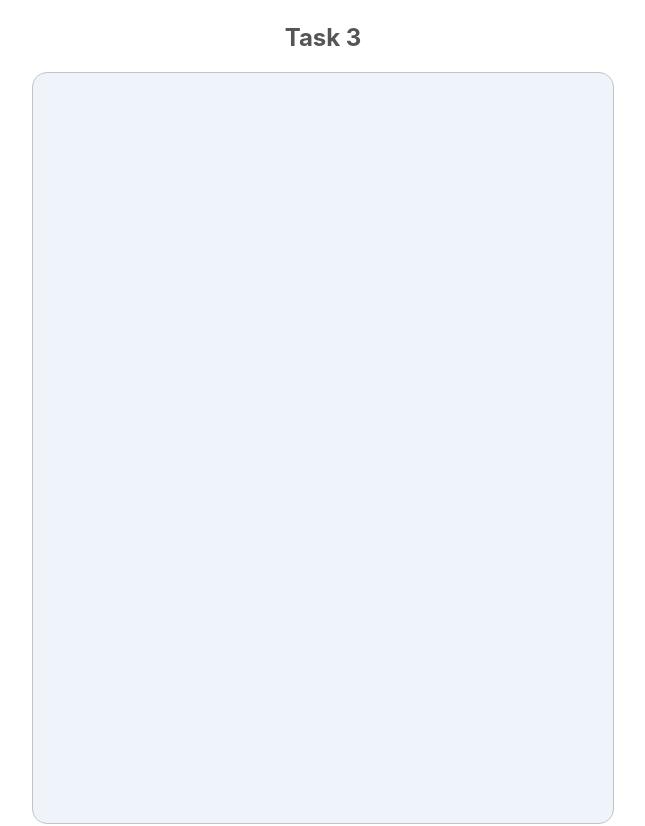
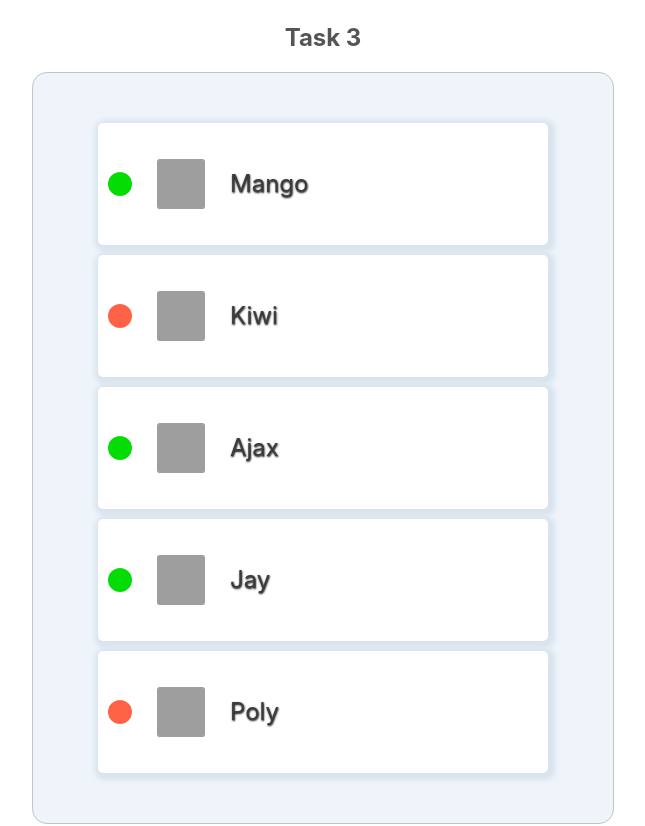
Before and after one commit to urt2509/goit-react-hw-01-components, a React (Create React App) app: page / in a window 1280 px wide. Shown: the part 1654-2480 px from the top of the page, without its empty margins (317-962 px from the left). Built offline with nearby package versions, Linux system fonts and the light colour scheme; grey boxes are pictures that could not be loaded.

Commit message:
done task3, fixed styles

```diff
--- a/src/components/App.jsx
+++ b/src/components/App.jsx
@@ -1,10 +1,12 @@
 import user from '../data/user.json';
 import data from '../data/data.json';
+import friends from '../data/friends.json';
 
 import { Section } from 'components/Sections/Sections';
 import { Container } from 'components/Container/Container';
 import { Profile } from 'components/Profile/Profile';
 import { Statistics } from 'components/Statistics/Statistics';
+import { FriendList } from 'components/FriendList/FriendList';
 
 export const App = () => {
   return (
@@ -28,7 +30,9 @@ export const App = () => {
       </Section>
 
       <Section title="Task 3">
-        <Container></Container>
+        <Container>
+          <FriendList friends={friends} />
+        </Container>
       </Section>
 
       <Section title="Task 4">
--- a/src/components/Container/AllStyle.css
+++ b/src/components/Container/AllStyle.css
@@ -1,6 +1,6 @@
 .profile {
     background-color: #d8e3ed;
-    color: #f9fafa7f;
+    color: #ff6347;
     border-radius: 5px;
 
     margin-right: 50px;
@@ -18,4 +18,5 @@
 
     background-color: #f3f7fa;
 
+    &:not(:last-child)
 }
--- a/src/components/FriendList/FriendList.jsx
+++ b/src/components/FriendList/FriendList.jsx
@@ -1,5 +1,26 @@
 import PropTypes from 'prop-types';
+import { FriendListItem } from '../FriendListItem/FriendListItem';
+import { FriendListContainer, ItemFriend } from './FriendList.styled';
 
-const FriendList = ({ friends }) => {};
+const FriendList = ({ friends }) => {
+  return (
+    <FriendListContainer>
+      {friends.map(friend => (
+        <ItemFriend key={friend.id}>
+          <FriendListItem
+            avatar={friend.avatar}
+            name={friend.name}
+            isOnline={friend.isOnline}
+          />
+        </ItemFriend>
+      ))}
+    </FriendListContainer>
+  );
+};
 
-export default FriendList;
+FriendList.propTypes = {
+  friends: PropTypes.shape,
+  id: PropTypes.string.isRequired,
+};
+
+export { FriendList };
--- /dev/null
+++ b/src/components/FriendList/FriendList.styled.jsx
@@ -0,0 +1,30 @@
+import styled from 'styled-components';
+
+const FriendListContainer = styled.ul`
+  display: flex;
+  flex-direction: column;
+  align-content: center;
+  justify-content: space-around;
+  margin: 25px;
+  padding: 25px;
+  width: 100%;
+  max-heigth: 100%;
+`;
+
+const ItemFriend = styled.li`
+  display: flex;
+  column-gap: 25px;
+  align-items: center;
+  list-style: none;
+  padding: 10px;
+  border-radius: 5px;
+  box-shadow: 2px 2px 5px 5px #d8e3ed;
+  height: 100%;
+  background-color: #fff;
+
+  &:not(:last-child) {
+    margin-bottom: 10px;
+  }
+`;
+
+export { FriendListContainer, ItemFriend };
--- a/src/components/FriendListItem/FriendListItem.jsx
+++ b/src/components/FriendListItem/FriendListItem.jsx
@@ -1,5 +1,20 @@
 import PropTypes from 'prop-types';
+import { Status, AvatarFriend, NameFriend } from './FriendListItem.styled';
 
-const FriendListItem = ({ avatar, name, isOnline }) => {};
+const FriendListItem = ({ avatar, name, isOnline }) => {
+  return (
+    <>
+      <Status isOnline={isOnline}></Status>
+      <AvatarFriend src={avatar} alt="User avatar" width="48" />
+      <NameFriend>{name}</NameFriend>
+    </>
+  );
+};
 
-export default FriendListItem;
+FriendListItem.propTypes = {
+  avatar: PropTypes.string,
+  name: PropTypes.string.isRequired,
+  isOnline: PropTypes.string.isRequired,
+};
+
+export { FriendListItem };
--- /dev/null
+++ b/src/components/FriendListItem/FriendListItem.styled.jsx
@@ -0,0 +1,29 @@
+import styled from 'styled-components';
+
+const backgroundColor = ({ isOnline }) => (isOnline ? '#05dc05' : '#ff6347');
+
+const Status = styled.span`
+  display: flex;
+  justify-content: center;
+  margin-right: 0;
+  width: 24px;
+  height: 24px;
+  background-color: ${backgroundColor};
+  border-radius: 50%;
+`;
+
+const AvatarFriend = styled.img`
+  margin: 0;
+  max-width: 100%;
+  max-height: 100%;
+  min-height: 50px;
+  border-radius: 5%;
+`;
+
+const NameFriend = styled.p`
+  font-size: 24px;
+  text-shadow: 0.5px 0.5px 2px #000000;
+  color: #3d3b3b;
+`;
+
+export { Status, AvatarFriend, NameFriend };
```
